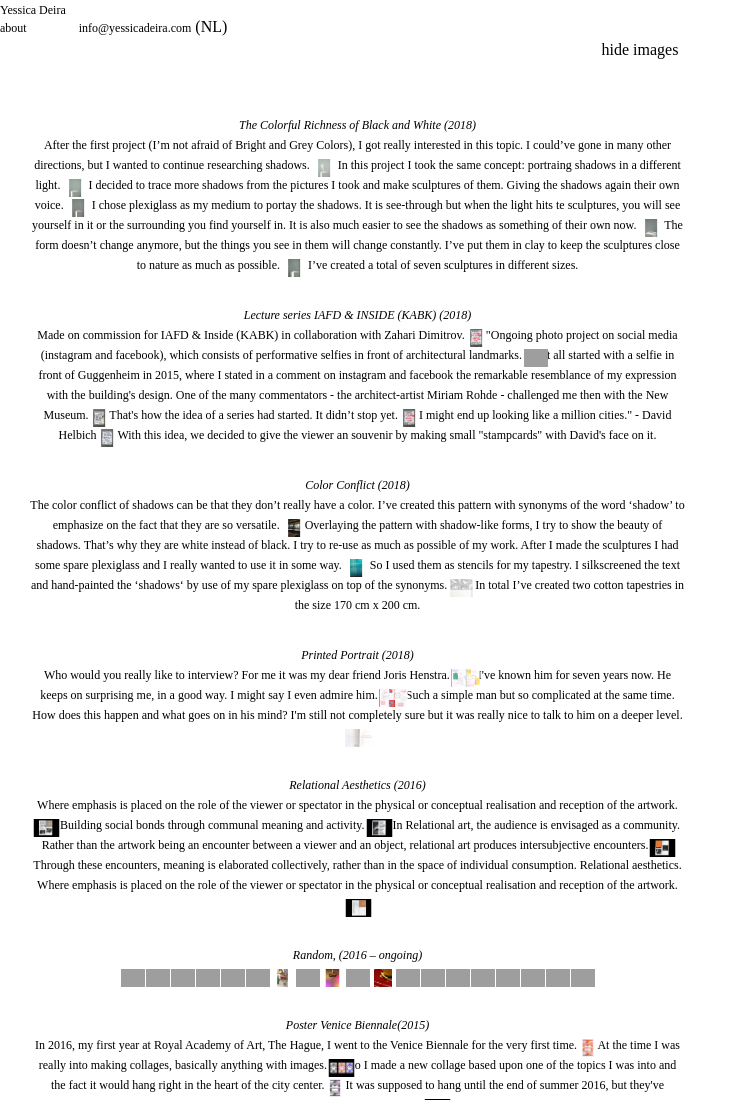
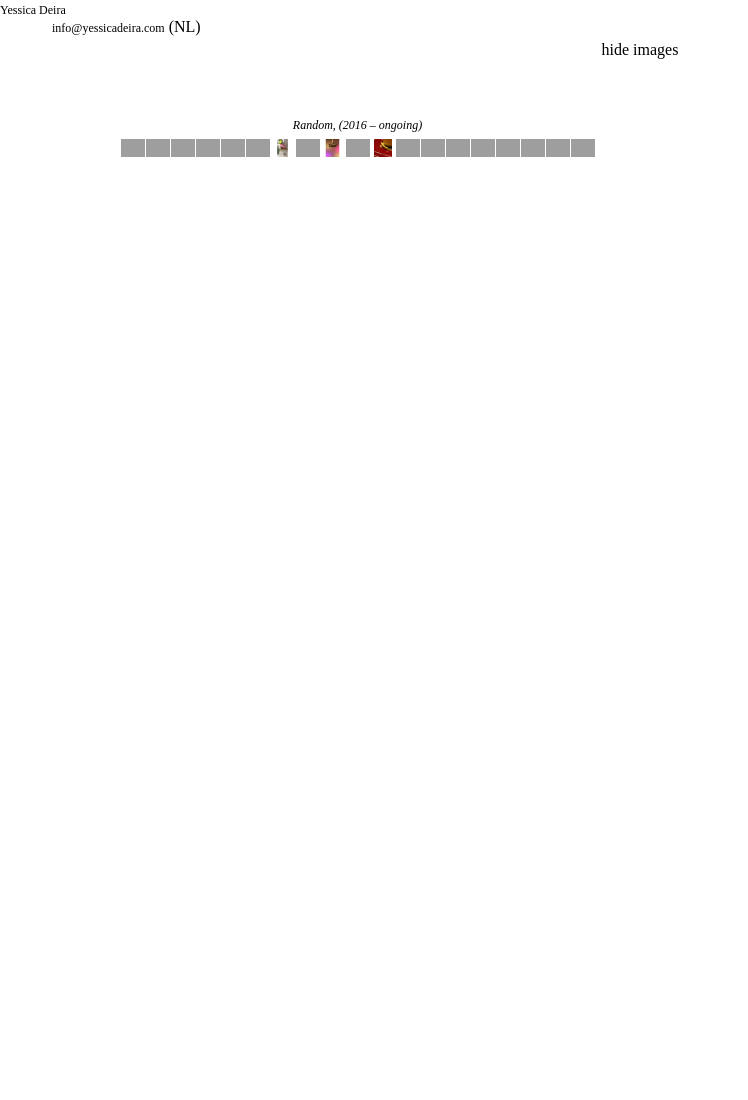
Before and after one commit to yessicasarah/yessicadeira, a plain HTML site: page index.html in a window 1280 px wide. Shown: the top 1100 px of the page, without its empty margins (0-748 px from the left). After the commit the page ends 800 px from the top, so only its background shows below. Drawn offline with nearby package versions, Linux system fonts and the light colour scheme; grey boxes are pictures that could not be loaded.

Commit message:
Update index.html

```diff
--- a/index.html
+++ b/index.html
@@ -12,27 +12,15 @@
 <body>
   <div class="topbar">
 		<div class="cross menu"><a>Yessica Deira</a></div>
-		<div class="menu right"><a href="./info.html">about</a><span class="desktop">    <a href="mailto:info@yessicadeira.com" target="_blank">info@yessicadeira.com</a> (NL)</span>
+		<div class="menu right"><a href=""></a><span class="desktop">    <a href="mailto:" target="_blank">info@yessicadeira.com</a> (NL)</span>
 		</div>
 	</div>
 
   <div id="txtview">hide images</div>
   <br>
-  <!-- <div class="grid-pane">
-        <div class="link">Sculptures, Plexiglass, Clay, Various sizes, (2018) </div>
-        <div class="link">Posters, Paper, Letterpress, 84,1 cm x 118,9 cm, (2018)</div>
-        <div class="link">Wallpaper, Fabric, Silkscreen, 85 cm x 100 cm, (2018)</div>
-        <div class="link">Zine, Risograph, 21 cm x 29,7 cm, (2018)</div>
-        <div class="link">Book, Laserprint, 10 cm x 21 cm, (2016)</div>
-        <div class="link">Random, (2016 – ongoing)</div>
-        <div class="link">Leaflets, Risograph, 105 mm x 148 mm (2016)</div>
-        <div class="link">Collage, Lightbox, 1 square meter, (2016)</div>
-        <div class="link">Posters, Paint, Paper, 59,4 cm x 84,1 cm (2016)</div>
-  </div> -->
-
 <br>
 
-  <div class="right-pane">
+  <!-- <div class="right-pane">
       <div class="item">
         <div class="text">
           <div class="title"> The Colorful Richness of Black and White (2018)</div>
@@ -73,7 +61,7 @@
           Where emphasis is placed on the role of the viewer or spectator in the physical or conceptual realisation and reception of the artwork. <span class="image landscape"><img src="images/design1.2.jpg" alt="Relational  aesthetics" ></span> Building social bonds through communal meaning and activity. <span class="image landscape"><img src="images/design1.1.jpg" alt="Relational  aesthetics" ></span> In Relational art, the audience is envisaged as a community. Rather than the artwork being an encounter between a viewer and an object, relational art produces intersubjective encounters. <span class="image landscape"><img src="images/design1.jpg" alt="Relational  aesthetics" ></span> Through these encounters, meaning is elaborated collectively, rather than in the space of individual consumption. Relational aesthetics. Where emphasis is placed on the role of the viewer or spectator in the physical or conceptual realisation and reception of the artwork.
           <span class="image landscape"><img src="images/design1.3.jpg" alt="Relational Aesthetics" ></span>
         </div>
-      </div>
+      </div> -->
 
       <div class="item">
         <div class="text">
@@ -87,7 +75,7 @@
         </div>
       </div>
 
-      <div class="item">
+      <!-- <div class="item">
         <div class="text">
           <div class="title">Poster Venice Biennale(2015)</div>
           In 2016, my first year at Royal Academy of Art, The Hague, I went to the Venice Biennale for the very first time. <span class="image portrait"><img src="images/neon.jpg" alt="Neon" ></span> At the time I was really into making collages, basically anything with images. <span class="image portrait"><img src="images/neon1.jpg" alt="Neon"></span>  So I made a new collage based upon one of the topics I was into and the fact it would hang right in the heart of the city center. <span class="image portrait"><img src="images/neon2.jpg" alt="Neon"></span>  It was supposed to hang until the end of summer 2016, but they've removed in beginning of 2018. <span class="image portrait"><img src="images/neon3.jpg" alt="Neon"></span>
@@ -106,7 +94,7 @@
           <div class="title">Twenty Six Exhibition (2014)</div>
           In my graduation year of Grafisch Lyceum Rotterdam, I got asked along with a few other students to design one square meter for the new Luchtsingel in Rotterdam. <span class="image landscape"><img src="images/twentysix.jpg" alt="Twenty Six Exhibition" ></span> At the time I was really into making collages, basically anything with images. <span class="image portrait"><img src="images/twentysix_1.jpg" alt="Twenty Six Exhibition" ></span> So I made a new collage based upon one of the topics I was into and the fact it would hang right in the heart of the city center. <span class="image portrait"><img src="images/twentysix_2.jpg" alt="Twenty Six Exhibition" ></span> It was supposed to hang until the end of summer 2016, but they've removed in beginning of 2018. <span class="image portrait"><img src="images/twentysix_3.jpg" alt="Twenty Six Exhibition" ></span>
         </div>
-      </div>
+      </div> -->
 </div>
 
   <!-- NO HTML LAYOUT BELOW THIS POINT! -->
```
